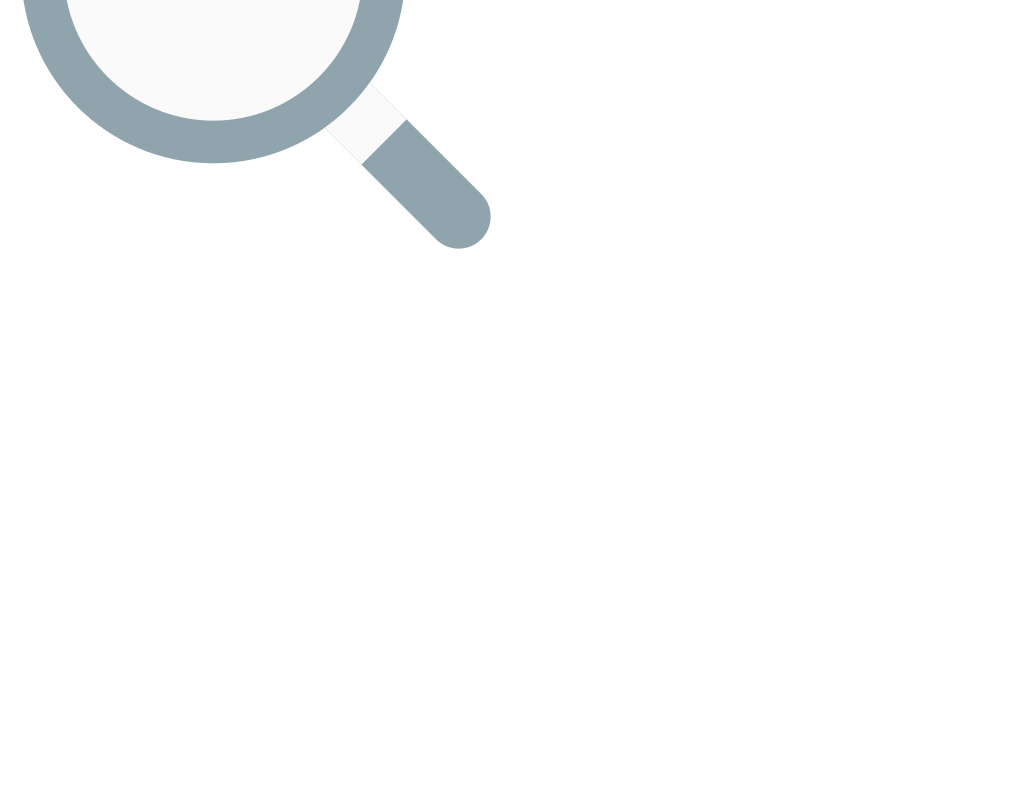
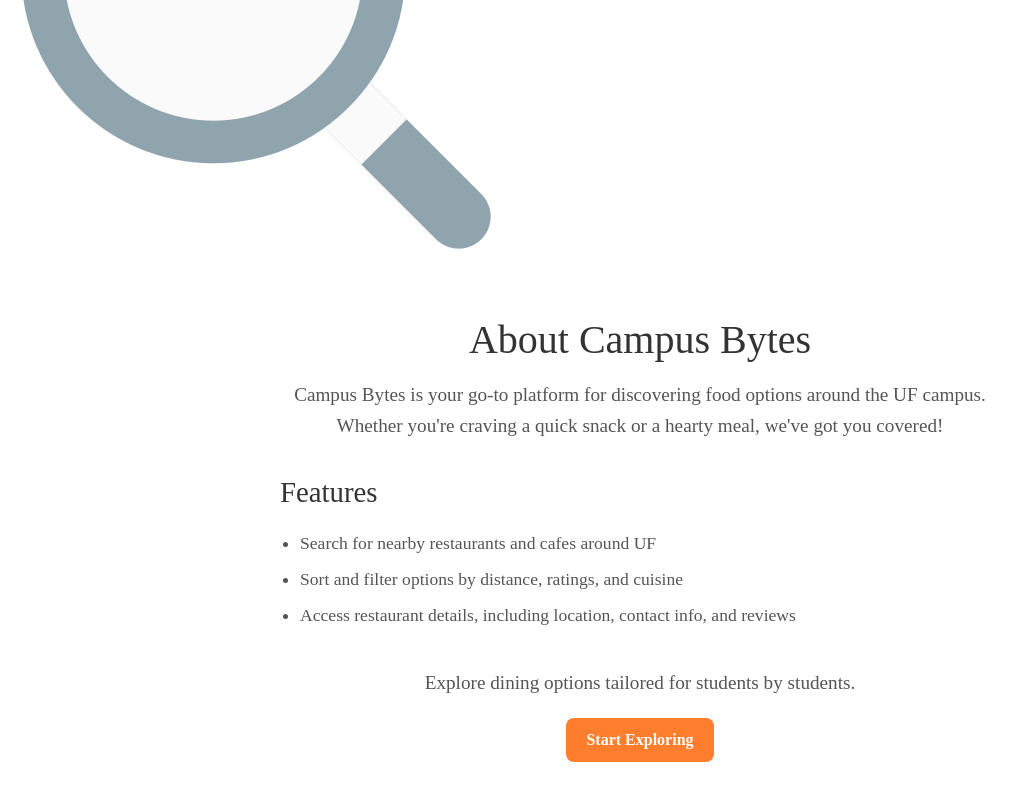
Before and after one commit to nguyentom180620/Campus_Bytes, a React (Vite) app in the folder client/: page /About in a window 1280 px wide. Shown: the part 940-1740 px from the top of the page, without its empty margins (0-1025 px from the left). Before the commit the page ends 1210 px from the top, so only its background shows below. Built offline with nearby package versions, Linux system fonts and the light colour scheme.

Commit message:
Created the about page

```diff
--- a/client/src/App.jsx
+++ b/client/src/App.jsx
@@ -6,6 +6,7 @@ import Login from './components/Login';
 import Signup from './components/Signup';
 import Navbar from './components/Navbar';
 import FoodOptions from './components/FoodOptions'; // Import the new FoodOptions component
+import About from './components/About';
 
 function App() {
   const [user, setUser] = useState(null); // User state
@@ -41,6 +42,7 @@ function App() {
         <Route path="/login" element={<Login onLogin={handleLogin} />} />
         <Route path="/signup" element={<Signup />} />
         <Route path="/foodoptions" element={<FoodOptions />} /> {/* Add new route for food options */}
+        <Route path="/About" element={<About />} />
       </Routes>
     </>
   );
--- /dev/null
+++ b/client/src/components/About.css
@@ -0,0 +1,67 @@
+.about-container {
+    padding: 40px;
+    max-width: 800px;
+    margin: 0 auto;
+    font-family: 'Lora', serif;
+    color: #333;
+  }
+
+  .about-hero {
+    text-align: center;
+    margin-bottom: 30px;
+  }
+
+  .about-hero h1 {
+    font-size: 2.5rem;
+    color: #333;
+    margin-bottom: 10px;
+  }
+
+  .about-hero p {
+    font-size: 1.2rem;
+    color: #555;
+    line-height: 1.6;
+  }
+
+  .about-features h2 {
+    font-size: 1.8rem;
+    color: #333;
+    margin-bottom: 15px;
+  }
+
+  .about-features ul {
+    list-style-type: disc;
+    padding-left: 20px;
+    color: #555;
+  }
+
+  .about-features li {
+    margin: 10px 0;
+    font-size: 1.1rem;
+  }
+
+  .about-call-to-action {
+    text-align: center;
+    margin-top: 40px;
+  }
+
+  .about-call-to-action p {
+    font-size: 1.2rem;
+    color: #555;
+  }
+
+  .explore-button {
+    display: inline-block;
+    margin-top: 20px;
+    padding: 10px 20px;
+    background-color: #ff7e2d;
+    color: #fff;
+    border-radius: 8px;
+    text-decoration: none;
+    font-weight: bold;
+    transition: background-color 0.3s;
+  }
+
+  .explore-button:hover {
+    background-color: #e06b24;
+  }
--- /dev/null
+++ b/client/src/components/About.jsx
@@ -0,0 +1,29 @@
+import React from 'react';
+import './About.css';
+
+const About = () => {
+  return (
+    <div className="about-container">
+      <section className="about-hero">
+        <h1>About Campus Bytes</h1>
+        <p>Campus Bytes is your go-to platform for discovering food options around the UF campus. Whether you're craving a quick snack or a hearty meal, we've got you covered!</p>
+      </section>
+
+      <section className="about-features">
+        <h2>Features</h2>
+        <ul>
+          <li>Search for nearby restaurants and cafes around UF</li>
+          <li>Sort and filter options by distance, ratings, and cuisine</li>
+          <li>Access restaurant details, including location, contact info, and reviews</li>
+        </ul>
+      </section>
+
+      <section className="about-call-to-action">
+        <p>Explore dining options tailored for students by students.</p>
+        <a href="/foodoptions" className="explore-button">Start Exploring</a>
+      </section>
+    </div>
+  );
+};
+
+export default About;
```
Also changed, not shown: 1 other file (tests, documents, lock files or other folders).
